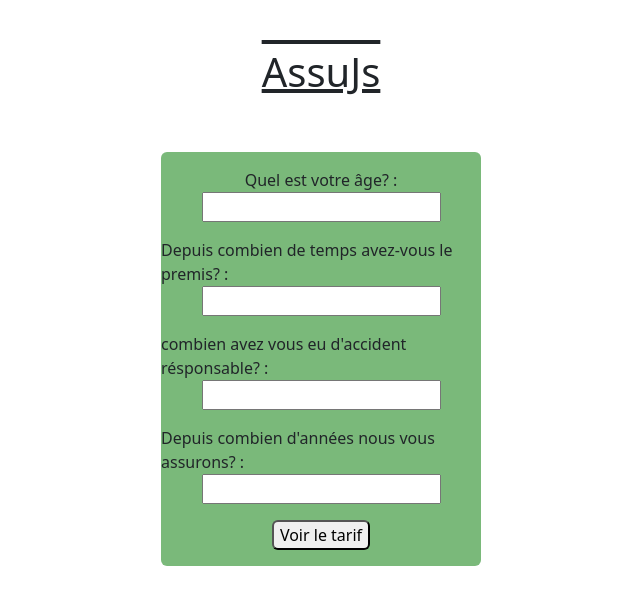
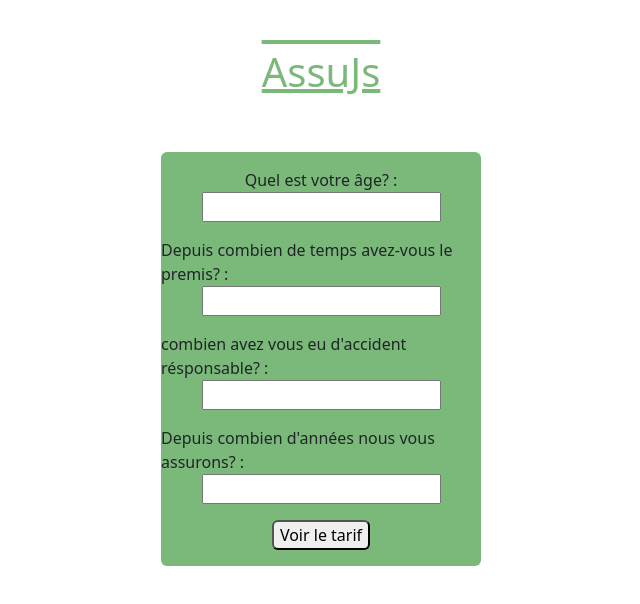
Before and after one commit to djigue/assuJS, a plain HTML site: page Index.html in a window 1280 px wide. Shown: the whole page, without its empty margins (319-959 px from the left). Drawn offline with Linux system fonts and the light colour scheme.

Commit message:
changement titre

```diff
--- a/Index.html
+++ b/Index.html
@@ -7,7 +7,7 @@
     <link rel="stylesheet" href="css/bootstrap.min.css">
 </head>
 <body class="d-flex flex-column align-items-center">
-    <h1 class="text-center mt-5" style="text-decoration: overline underline">AssuJs</h1>
+    <h1 class="text-center mt-5" style="text-decoration: overline underline; color: rgba(34, 139, 34, 0.6);">AssuJs</h1>
 
     <form id="formulaire" class="d-flex flex-column  w-25 align-items-center my-5 rounded" style="background-color: rgba(34, 139, 34, 0.6)">
         <label for="age" class="mt-3">Quel est votre âge? :</label>
```
